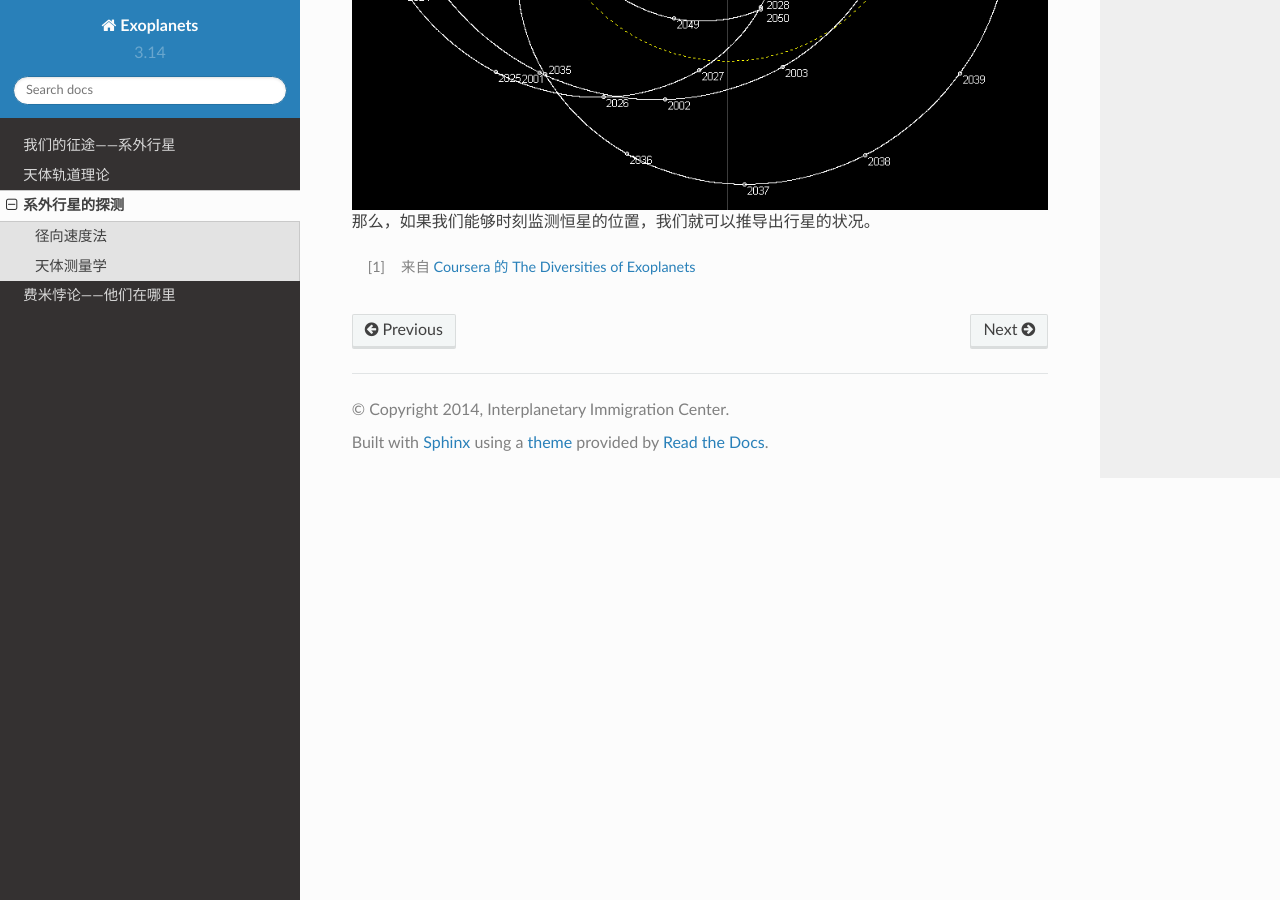
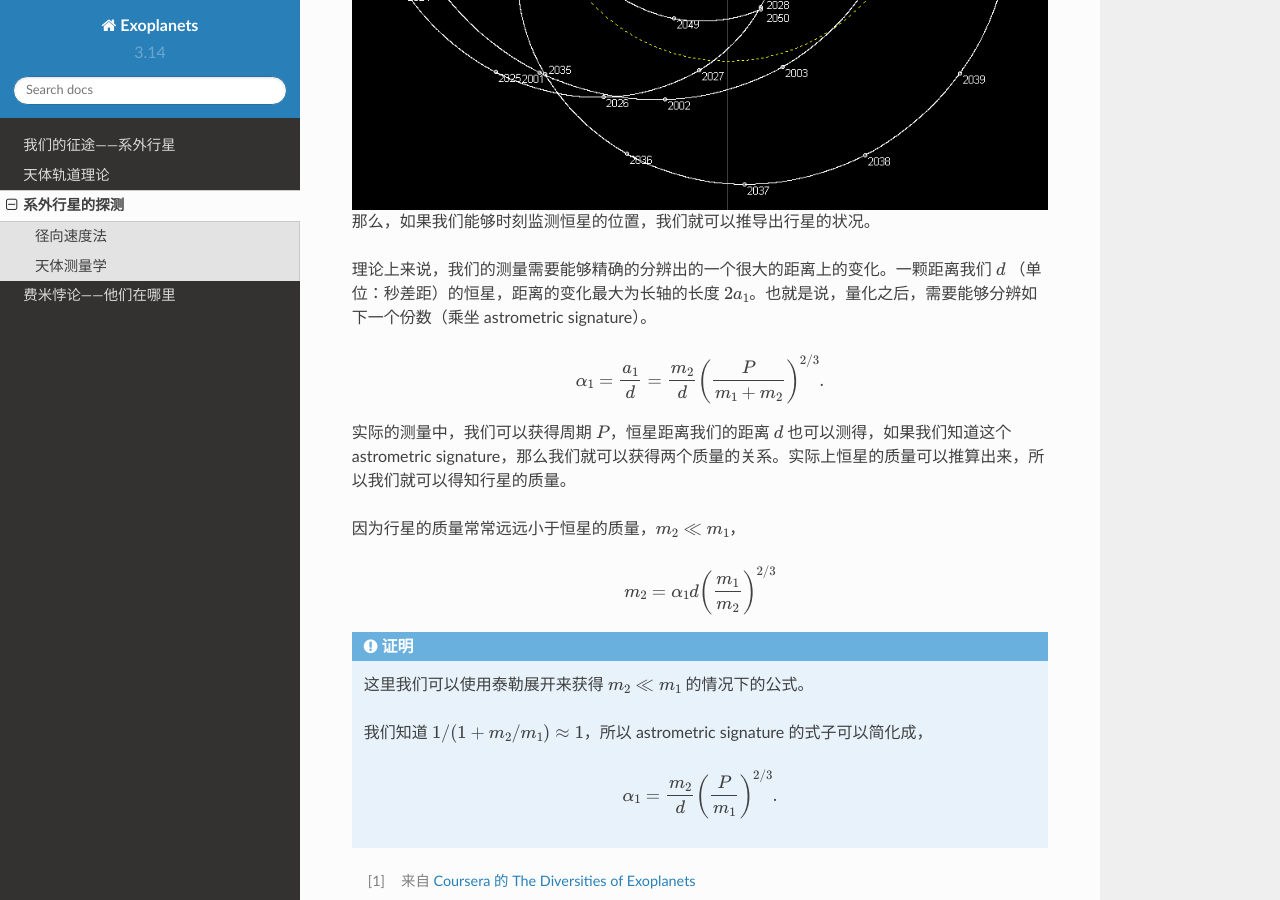
Before and after one commit to InterImm/exoplanets, a Sphinx documentation site: the page built from docs/detection.rst, in a window 1280 px wide and 900 px high, scrolled down 3107 px. Built offline with Sphinx 7.4.7 and the Read the Docs theme 2.0.0, drawn with Linux system fonts in a browser that asks for light colours.

Commit message:
test chinese in admonition

```diff
--- a/docs/detection.rst
+++ b/docs/detection.rst
@@ -72,6 +72,33 @@ HARPS 的光谱测量可以达到 1 m/s 的径向速度测量精度。而这要
 
 那么，如果我们能够时刻监测恒星的位置，我们就可以推导出行星的状况。
 
+理论上来说，我们的测量需要能够精确的分辨出的一个很大的距离上的变化。一颗距离我们 :math:`d` （单位：秒差距）的恒星，距离的变化最大为长轴的长度 :math:`2a_1`。也就是说，量化之后，需要能够分辨如下一个份数（乘坐 astrometric signature）。
+
+.. math::
+   \alpha_1 = \frac{a_1}{d} = \frac{m_2}{d}\left(\frac{P}{m_1+m_2}\right)^{2/3}.
+
+
+实际的测量中，我们可以获得周期 :math:`P`，恒星距离我们的距离 :math:`d` 也可以测得，如果我们知道这个 astrometric signature，那么我们就可以获得两个质量的关系。实际上恒星的质量可以推算出来，所以我们就可以得知行星的质量。
+
+因为行星的质量常常远远小于恒星的质量，:math:`m_2\ll m_1`，
+
+.. math::
+   m_2 = \alpha_1 d \left(\frac{m_1}{m_2}\right)^{2/3}
+
+
+.. admonition:: 证明
+   :class: note
+
+   这里我们可以使用泰勒展开来获得 :math:`m_2\ll m_1` 的情况下的公式。
+
+   我们知道 :math:`1/(1+m_2/m_1)\approx 1`，所以 astrometric signature 的式子可以简化成，
+
+   .. math::
+      \alpha_1 = \frac{m_2}{d} \left(\frac{P}{m_1}\right)^{2/3}.
+
+
+
+
 
 
 
```
